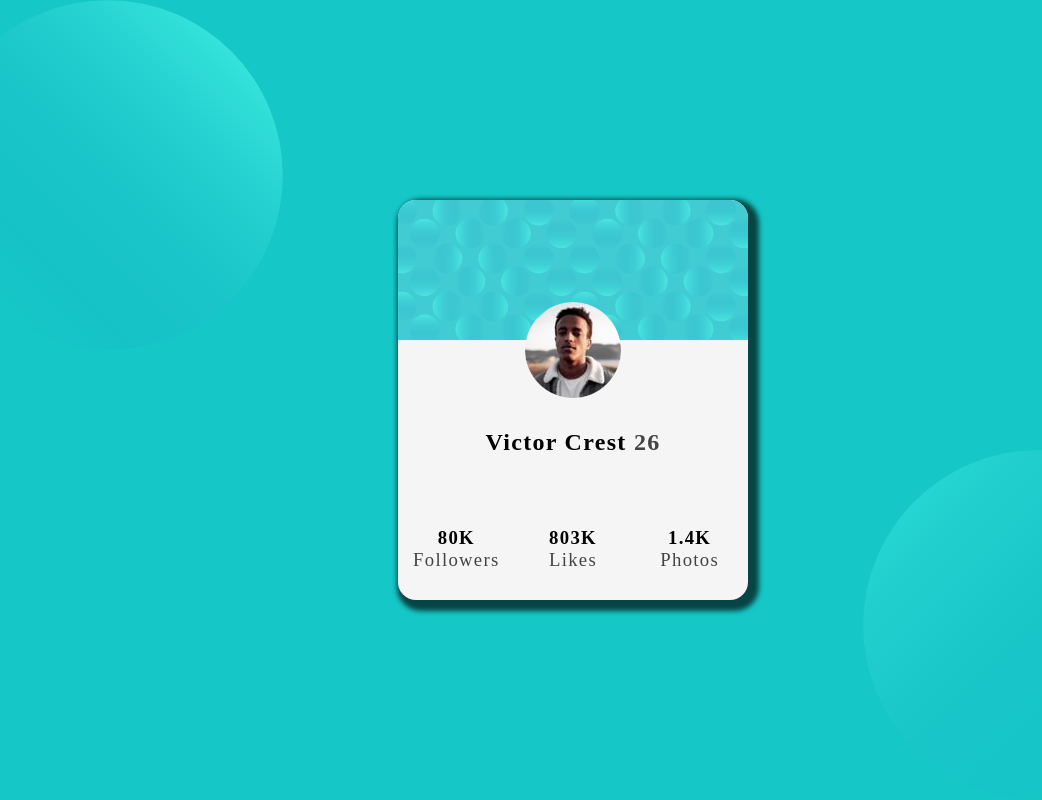
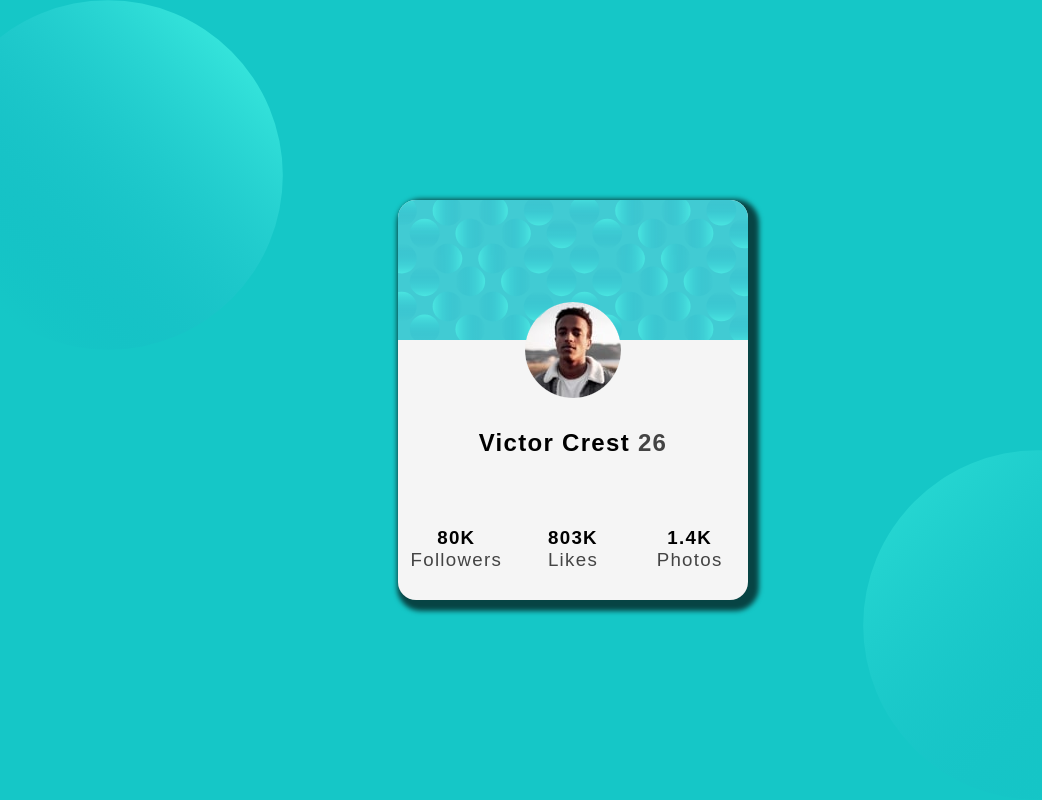
Before and after one commit to NathanielCW87/Single-Card-Component, a plain HTML site: page index.html in a window 1280 px wide. Shown: the whole page, without its empty margins (67-1109 px from the left). Drawn offline with Linux system fonts and the light colour scheme.

Commit message:
Update index.css

```diff
--- a/index.css
+++ b/index.css
@@ -3,6 +3,8 @@
     padding: 0;
     margin: 0;
 }
+
+@import url('https://fonts.googleapis.com/css2?family=Karla:wght@200;300;400;500;600&display=swap');
 
 /* Mobile */
 body {
@@ -11,6 +13,7 @@ body {
     height: 100vh;
     background-color: rgb(21, 199, 199);
     letter-spacing: 1.3px;
+    font-family: 'Karla', sans-serif;
 }
 
 #img1 .img1 {
```
